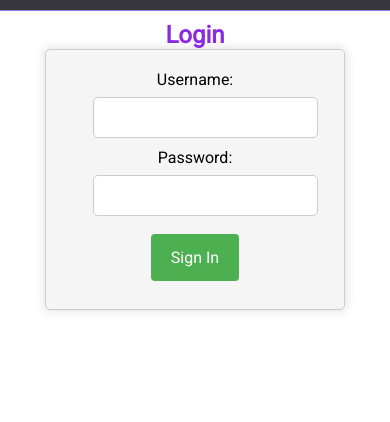
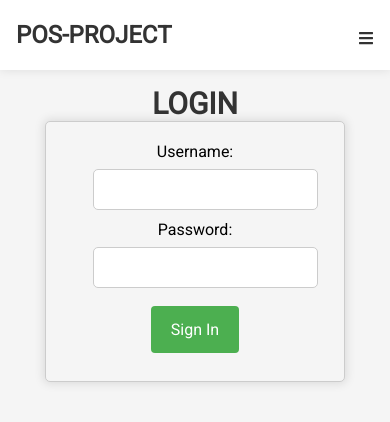
Before and after one commit to AsadThafer/POS-Project, a React (Vite) app: page / in a window 390 px wide. Shown: the top 422 px of the page. Built offline with nearby package versions, Linux system fonts and the light colour scheme.

Commit message:
NavBar V2.0 updates styling and functionallity

```diff
--- a/package.json
+++ b/package.json
@@ -34,6 +34,7 @@
     "moment": "^2.29.4",
     "react": "^18.2.0",
     "react-dom": "^18.2.0",
+    "react-icons": "^4.7.1",
     "react-router-dom": "^6.8.1",
     "yup": "^1.0.0"
   }
--- a/src/components/NavBar/NavBar.css
+++ b/src/components/NavBar/NavBar.css
@@ -1,82 +1,94 @@
-nav {
-  display: flex;
-  flex-flow: row wrap;
-  align-items: center;
-  justify-content: space-between;
-  padding-top: 10px;
-}
-.navigation {
-  width: 100%;
+.navbar {
   top: 0;
   left: 0;
-  right: 0;
-  background-color: hsla(248, 31%, 5%, 0.815);
-  overflow: hidden;
-  margin-bottom: 10px;
+  width: 100%;
+  background-color: #fff;
+  box-shadow: 0 0 10px rgba(0, 0, 0, 0.1);
+  margin-bottom: 1rem;
 }
 
-nav ul li,
-.logo {
-  list-style-type: none;
-  display: inline-block;
-  padding: 10px 25px;
+.navbar-container {
+  display: flex;
+  justify-content: space-between;
+  align-items: center;
+  margin: 0 auto;
+  padding: 1rem;
 }
 
-.nav-link {
+.logo {
+  font-size: 2rem;
+  color: #333;
   text-decoration: none;
-  cursor: pointer;
-  color: white;
+  font-weight: bold;
 }
 
-.nav-link:hover,
-.nav-link:focus {
-  color: #8c7ae6;
+.menu-icon {
+  font-size: 2rem;
+  cursor: pointer;
+  color: #333;
+  display: none;
 }
-.nav-link:active {
-  color: red;
+
+.menu {
+  display: flex;
+  flex-direction: row;
+  align-items: center;
+  margin: 0;
+  padding: 0;
+}
+
+.menu li {
+  margin: 0 1rem;
+  list-style: none;
+}
+
+.menu a {
+  color: #333;
+  text-decoration: none;
+  font-size: 1.2rem;
+  font-weight: bold;
+}
+
+/* Media queries */
+@media (max-width: 768px) {
+  .navbar-container {
+    flex-direction: row;
+    flex-wrap: wrap;
   }
 
   .logo {
     font-size: 1.5rem;
-  font-weight: bold;
-  color: white;
-  text-decoration: none;
   }
 
-.logo,
-h2 .nav-link {
-  text-shadow: 2px 2px blue;
+  .menu-icon {
+    display: block;
   }
 
-.nav-link.logout {
-  color: red;
-}
-@media screen and (max-width: 768px) {
-  .logo {
+  .menu {
     display: none;
-  }
-  nav {
-    font-size: 0.85em;
-    justify-content: space-around;
-    border-bottom: 1px #8c7ae6 solid;
-  }
-  .navigation {
-    position: static;
     flex-direction: column;
+    align-items: center;
+    width: 100%;
+    margin-top: 1rem;
+    padding: 0;
   }
 
-  li {
-    padding: 2%;
+  .menu.show {
+    display: flex;
+  }
+
+  .menu li {
+    margin: 0.5rem 0;
+  }
+
+  .menu a {
+    font-size: 1.2rem;
+    font-weight: normal;
   }
 }
 
-@media screen and (max-width: 481px) {
-  nav ul li {
-    display: block;
-    text-align: center;
-    font-size: 1rem;
+.menu .logout {
+  color: red;
+  font-size: 1.2rem;
+  font-weight: bold;
 }
-  h1 {
-    font-size: 1.5rem;
-  }
-}
--- a/src/components/NavBar/NavBar.jsx
+++ b/src/components/NavBar/NavBar.jsx
@@ -1,9 +1,17 @@
+/* eslint-disable jsx-a11y/no-static-element-interactions */
+/* eslint-disable jsx-a11y/click-events-have-key-events */
 import authentication from "../../pages/Login/authentication";
 import "./NavBar.css";
+import { useState } from "react";
+import { FaBars } from "react-icons/fa";
+import { MdClose } from "react-icons/md";
 import { Link } from "react-router-dom";
 import { useNavigate } from "react-router-dom";
 const NavBar = () => {
   const navigate = useNavigate();
+  const [showMenu, setShowMenu] = useState(false);
+
+  const toggleMenu = () => setShowMenu(!showMenu);
 
   const logout = () => {
     localStorage.removeItem("user");
@@ -12,29 +20,26 @@ const NavBar = () => {
     navigate("/");
   };
   return (
-    <header className="navigation">
-      <div className="container">
-        <nav>
+    <nav className="navbar">
+      <div className="navbar-container">
+        <h1 className="logo">
           <Link className="logo" to="/">
             POS-Project
           </Link>
-
+        </h1>
+        <div className="menu-icon" onClick={toggleMenu}>
+          {showMenu ? <MdClose /> : <FaBars />}
+        </div>
         {authentication() ? (
-            <ul>
+          <ul className={`menu ${showMenu ? "show" : ""}`}>
             <li>
-                <Link className="nav-link" to="/CategoriesCRUD">
-                  Categories
-                </Link>
+              <Link to="/CategoriesCRUD">Categories</Link>
             </li>
             <li>
-                <Link className="nav-link" to="/productsMenu">
-                  Products
-                </Link>
+              <Link to="/productsMenu">Products</Link>
             </li>
             <li>
-                <Link className="nav-link" to="/orders">
-                  Orders
-                </Link>
+              <Link to="/orders">Orders</Link>
             </li>
             <li>
               <Link className="nav-link logout" to="/" onClick={logout}>
@@ -43,9 +48,8 @@ const NavBar = () => {
             </li>
           </ul>
         ) : null}
+      </div>
     </nav>
-      </div>
-    </header>
   );
 };
 
--- a/src/pages/Orders/Orders.css
+++ b/src/pages/Orders/Orders.css
@@ -8,11 +8,15 @@
 }
 
 .order {
+  width: 50%;
   display: flex;
   flex-direction: column;
   margin: 20px 0;
   padding: 20px;
   border: 1px solid #ccc;
+  margin: auto;
+  margin-bottom: 10px;
+  border-radius: 5px;
 }
 
 .orderItem {
@@ -32,3 +36,9 @@
   margin: 20px 0;
   padding: 20px;
 }
+
+@media screen and (max-width: 768px) {
+  .order {
+    width: 90%;
+  }
+}
--- a/src/style.css
+++ b/src/style.css
@@ -1,4 +1,5 @@
 @import url("https://fonts.googleapis.com/css2?family=Roboto&display=swap");
+
 * {
   box-sizing: border-box;
   font-size: 16px;
@@ -8,7 +9,15 @@
 }
 
 h1 {
-  color: blueviolet;
+  text-align: center;
+  font-size: 30px;
+  font-weight: bold;
+  color: #333;
+  text-transform: uppercase;
+}
+
+body {
+  background-color: #f5f5f5;
 }
 
 input {
```
Also changed, not shown: 1 other file (tests, documents, lock files or other folders). Lines whose indentation alone changed are shown as unchanged.
